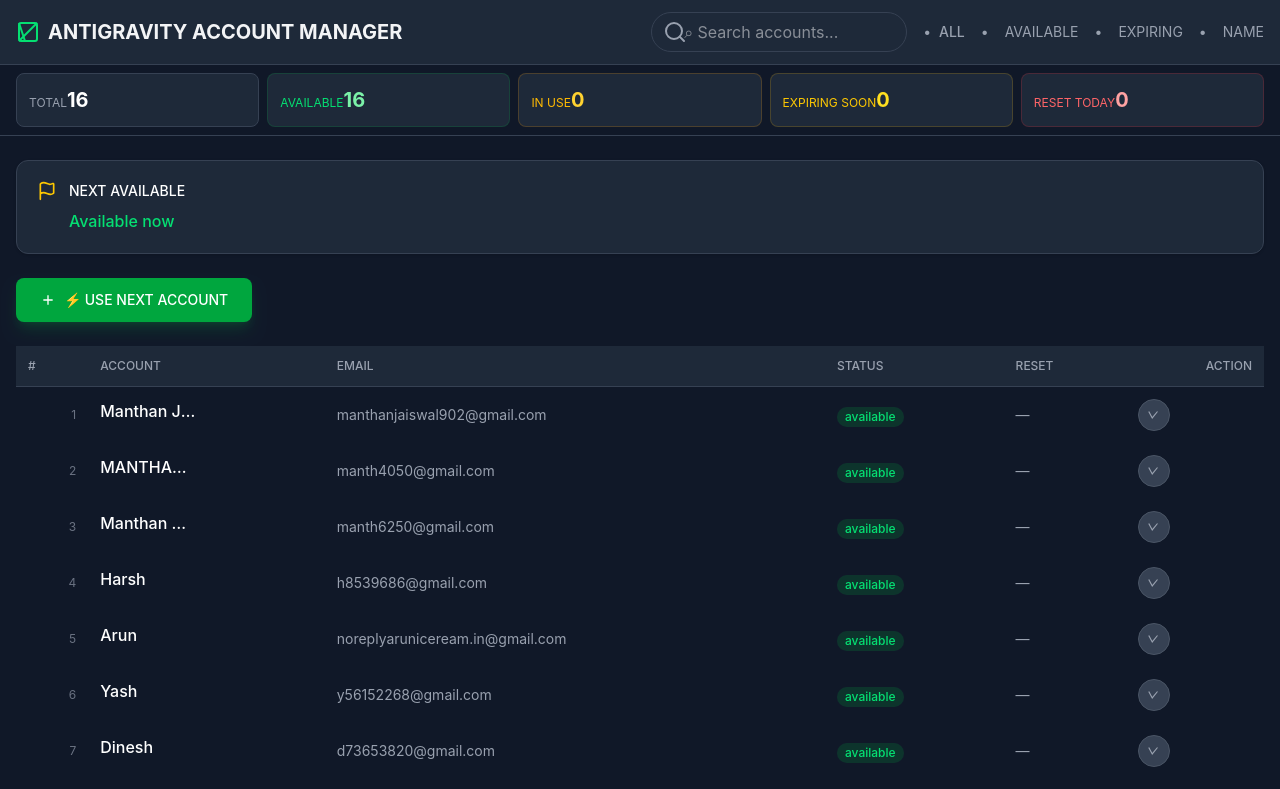
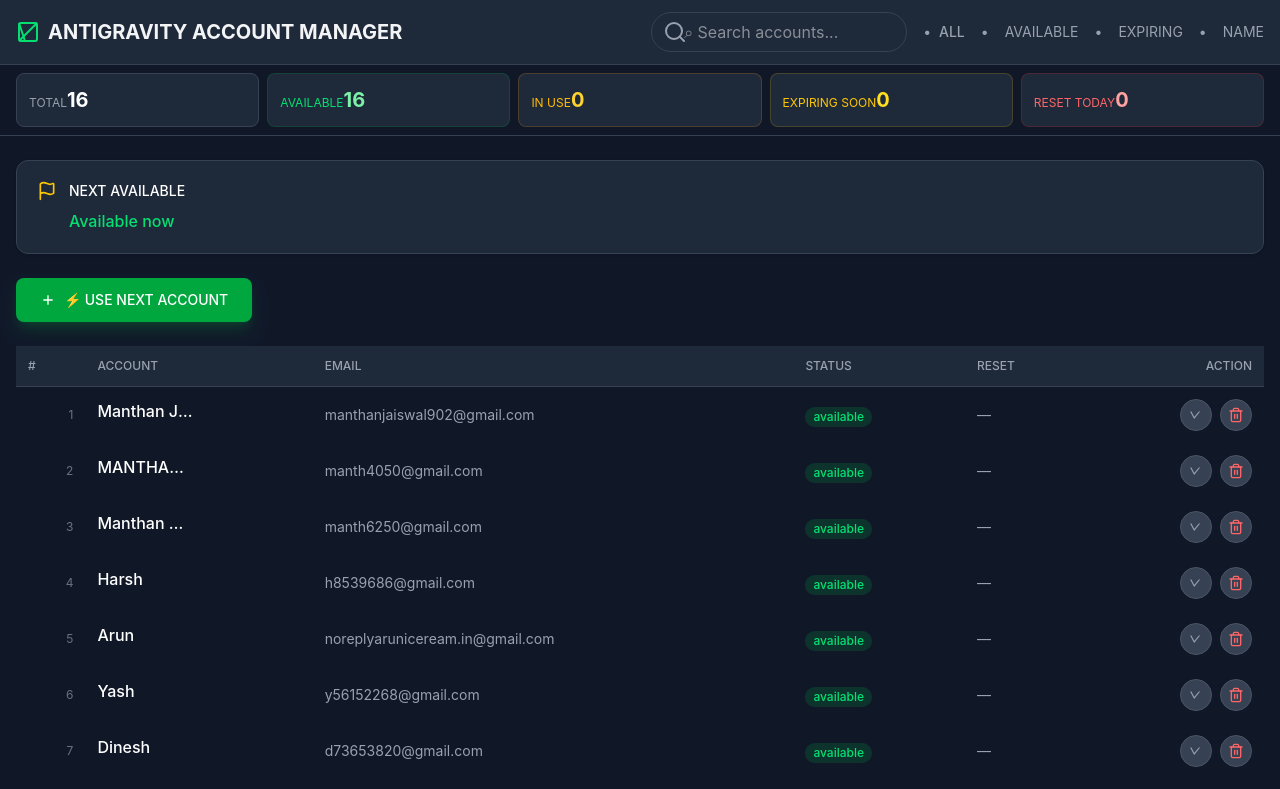
Before and after one commit to Manthan-13521/Antigravity_handler, a Next.js app: page / in a window 1280 px wide. Shown: the top 789 px of the page. Built offline with nearby package versions, Linux system fonts and the light colour scheme.

Commit message:
Add delete button to each account row

```diff
--- a/app/page.tsx
+++ b/app/page.tsx
@@ -619,11 +619,20 @@ export default function Page() {
                         {acc.resetAt ? new Date(acc.resetAt).toLocaleString() : "—"}
                       </td>
                       <td className="p-3 text-right">
-                        <AccountRow
-                          id={acc.id}
-                          isUsed={isUsed}
-                          onToggle={() => handleToggle(acc.id)}
-                        />
+                        <div className="flex items-center justify-end gap-2">
+                          <AccountRow
+                            id={acc.id}
+                            isUsed={isUsed}
+                            onToggle={() => handleToggle(acc.id)}
+                          />
+                          <button
+                            onClick={() => handleDelete(acc.id)}
+                            className="w-8 h-8 rounded-full flex items-center justify-center bg-gray-700 border border-gray-600 text-red-400 hover:bg-red-600/20 hover:text-red-300 transition-colors"
+                            title="Delete account"
+                          >
+                            <Trash className="w-4 h-4" />
+                          </button>
+                        </div>
                       </td>
                     </tr>
                   );
```
